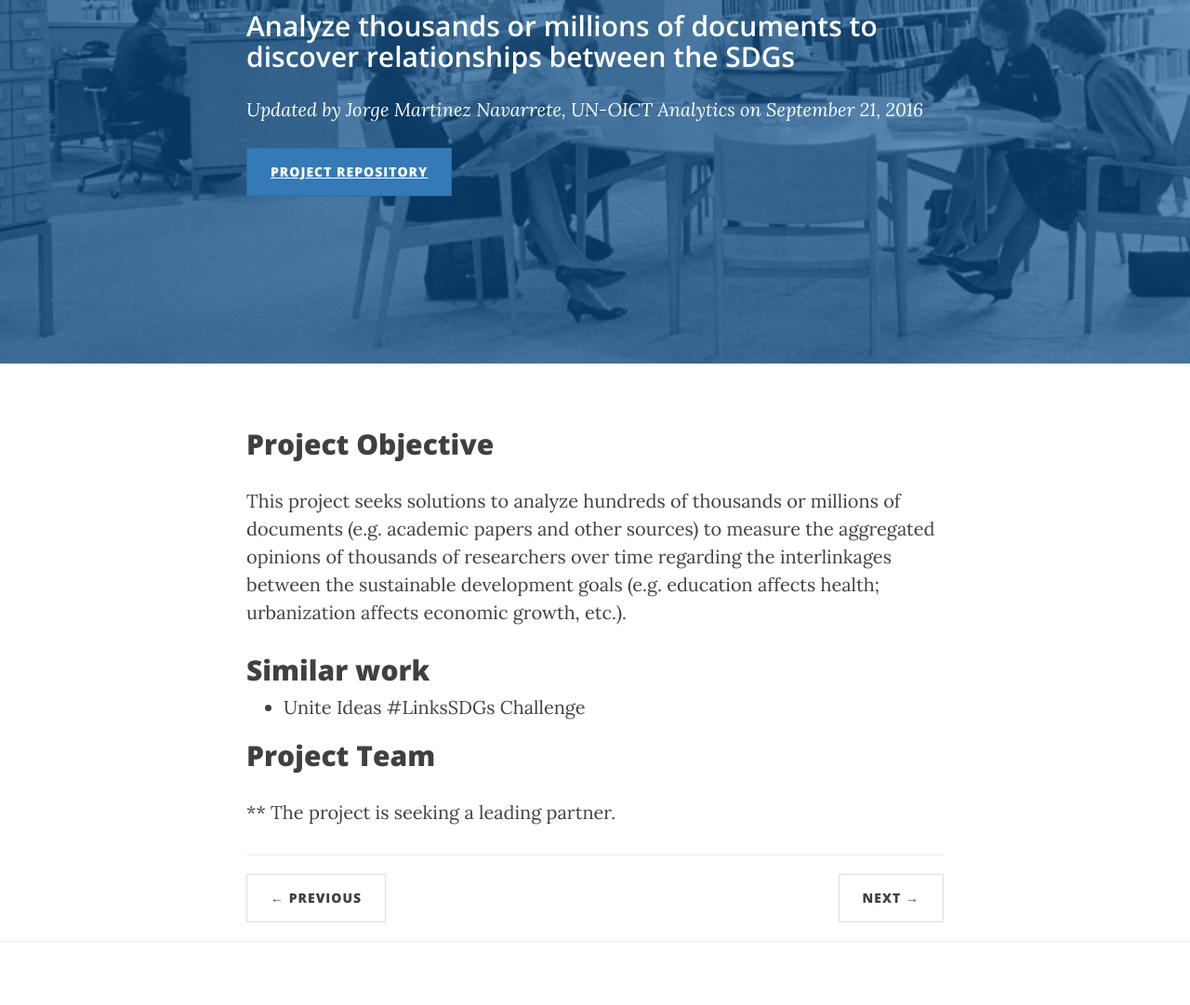
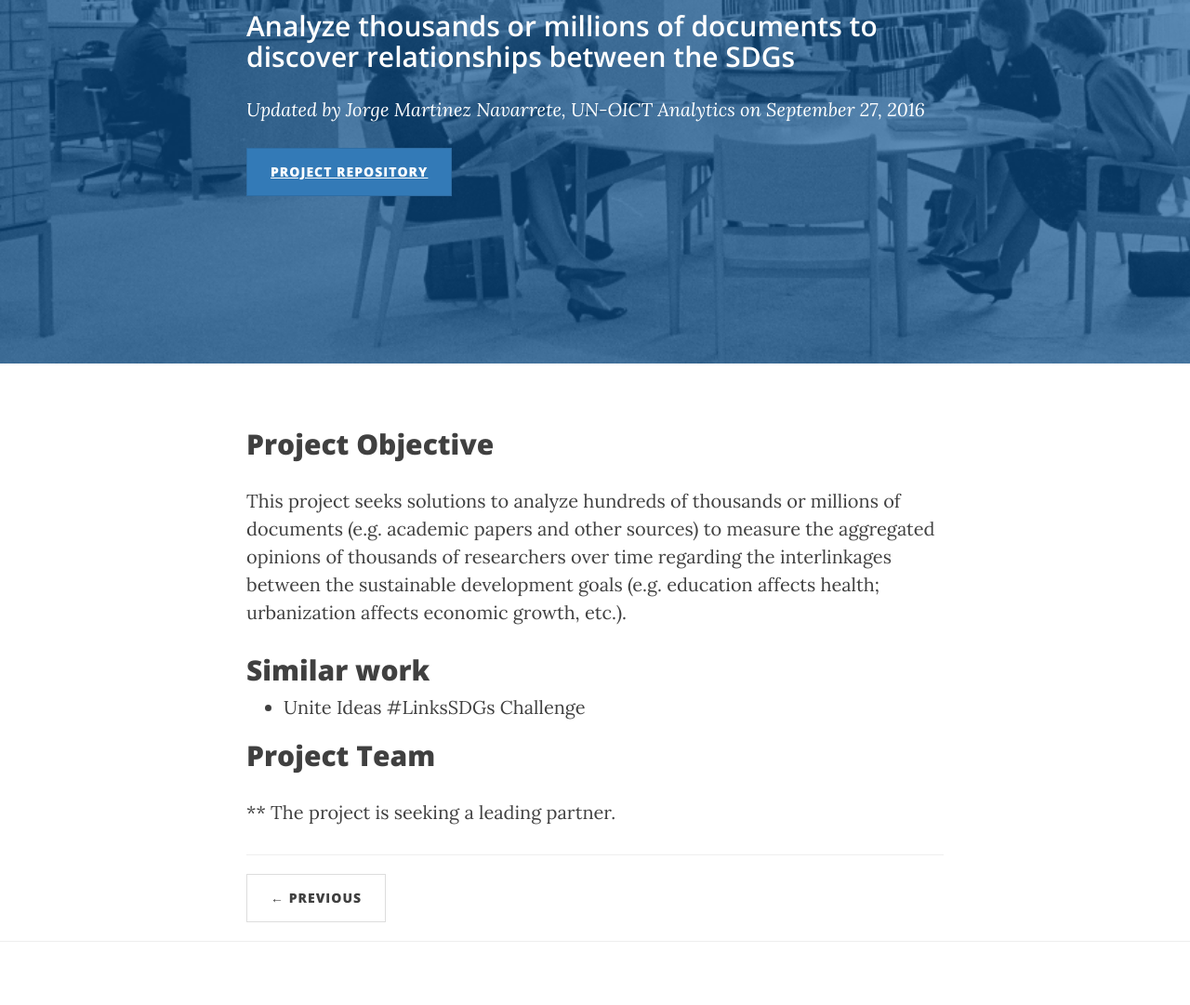
Before and after one commit to jmmnn/ICT4SD.github.io, a Jekyll site: the page built from _posts/2016-09-27-Project_NLP_SDGs.markdown, in a window 1280 px wide. Shown: the part 411-1492 px from the top of the page at 93% size. Built offline with Jekyll 4.4.1, drawn with Linux system fonts in a browser that asks for light colours; nearby versions of some CDN libraries.

Commit message:
Updated the date and goal.

```diff
--- a/_posts/2016-09-27-Project_NLP_SDGs.markdown
+++ b/_posts/2016-09-27-Project_NLP_SDGs.markdown
@@ -4,13 +4,13 @@ header-img: "img/NLP_SDGs.png"
 title:      "Machine-based text analysis to study the Sustainable Development Goals"
 subtitle:   "Analyze thousands or millions of documents to discover relationships between the SDGs"
 repository: "NLP_SDGs"
-date:       2016-09-21 12:00:00
+date:       2016-09-27 12:00:00
 author:     "Jorge Martinez Navarrete, UN-OICT Analytics"
-goal:		18
+goal:		01
 
 ---
 Project Objective
-------------
+--------------
 
 This project seeks solutions to analyze hundreds of thousands or millions of documents (e.g. academic papers and other sources) to measure the aggregated opinions of thousands of researchers over time regarding the interlinkages between the sustainable development goals (e.g. education affects health; urbanization affects economic growth, etc.).
 
```
